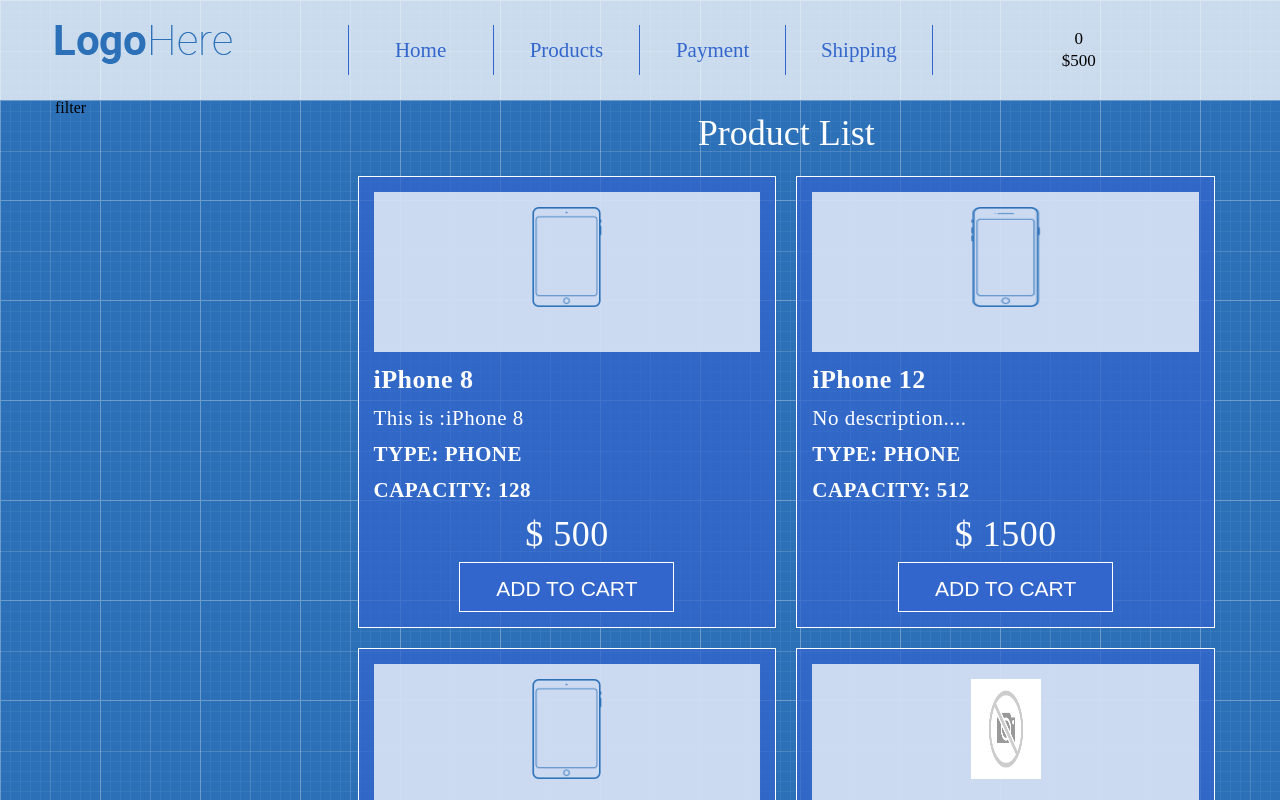
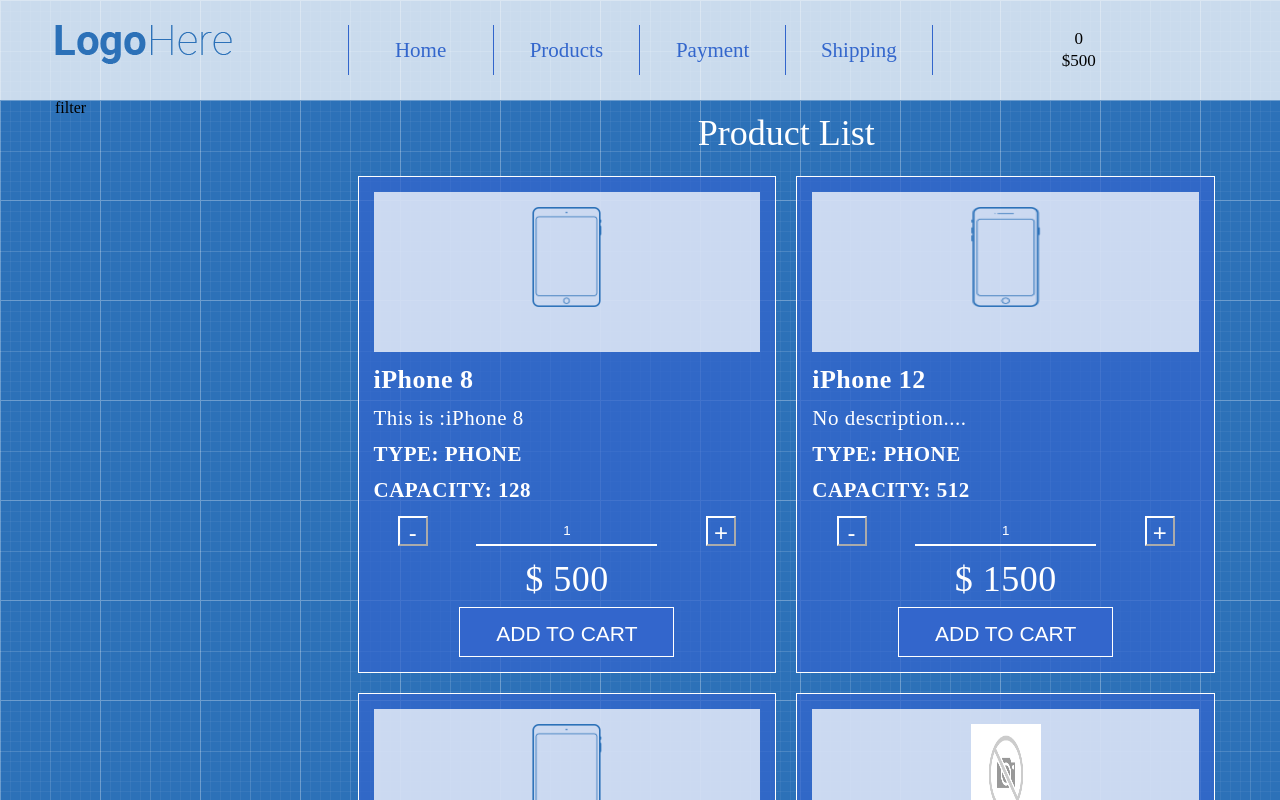
Before and after one commit to stasTrots/shopProjectInReact, a React (Create React App) app: page / in a window 1280 px wide. Shown: the top 800 px of the page. Built offline with nearby package versions, Linux system fonts and the light colour scheme.

Commit message:
reack hooks in incr,decr

```diff
--- a/src/App/Main/Products/ProductListItem.css
+++ b/src/App/Main/Products/ProductListItem.css
@@ -57,3 +57,29 @@
     width: 70px;
     height: 100px;
 }
+.product-quantity {
+    width: 100%;
+    display: flex;
+    justify-content: space-around;
+    margin: 15px auto;
+}
+.decrement-button, .increment-button {
+    width: 30px;
+    height: 30px;
+    color: white;
+    background-color: transparent;
+    font-size: 24px;
+    text-align: center;
+    border: 2px outset white;
+}
+.decrement-button:hover, .increment-button:hover {
+    color: black;
+    background-color: #fff;
+}
+.product-quantity > input {
+    background-color: transparent;
+    border: none;
+    border-bottom: 2px solid white;
+    text-align: center;
+    color: white;
+}
--- a/src/App/Main/Products/ProductListItem.js
+++ b/src/App/Main/Products/ProductListItem.js
@@ -1,4 +1,4 @@
-import React from 'react'
+import React, { useState } from 'react'
 import PropTypes from 'prop-types'
 import './ProductListItem.css'
 
@@ -26,6 +26,9 @@
     price,
     image
 }) => {
+
+    const [count, setCount] = useState(1);
+
     return (
         <div className="product-list-item">
             <div className="product-img">
@@ -35,6 +38,13 @@
             <div className="product-description">{description}</div>
             <div className="product-features">Type: {type}</div>
             <div className="product-features">Capacity: {capacity}</div>
+            <div className="product-quantity">
+                <button className="decrement-button"
+                onClick={() => setCount(count-1)}>-</button>
+                <input type="text" value={count} readOnly/>
+                <button className="increment-button"
+                onClick={() => setCount(count+1)}>+</button>
+            </div>
             <div className="product-price">$ {price}</div>
             <button className="btn-add-to-cart">Add to cart</button>
         </div>
```
